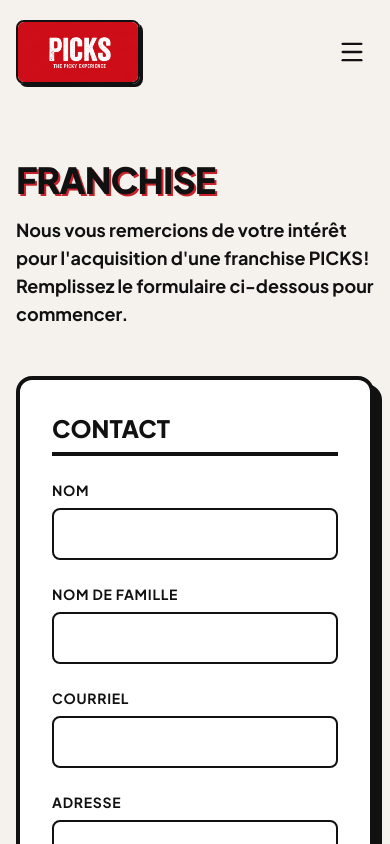
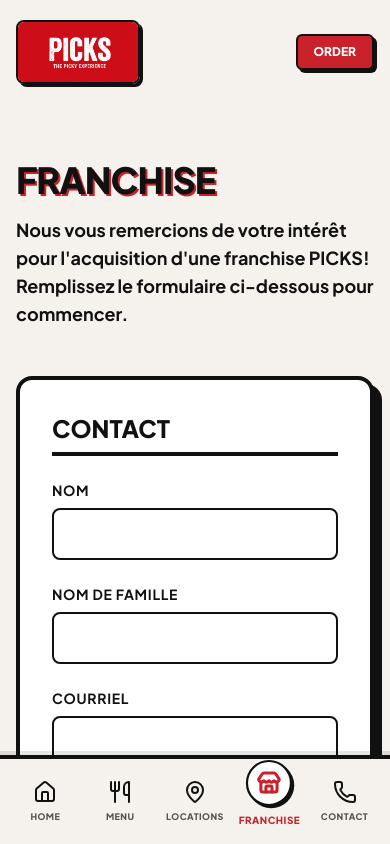
Before and after one commit to daa-ghost/picks, a React (Vite) app: page /#/franchise in a window 390 px wide. Shown: the top 844 px of the page. Built offline with nearby package versions, Linux system fonts and the light colour scheme.

Commit message:
feat: replace mobile dropdown with bottom tab bar

```diff
--- a/src/sections/Navigation.tsx
+++ b/src/sections/Navigation.tsx
@@ -1,5 +1,5 @@
 import { useEffect, useState } from "react";
-import { Menu, X } from "lucide-react";
+import { Home, Utensils, MapPin, Store, Phone } from "lucide-react";
 import { useNavigate, useLocation } from "react-router-dom";
 
 const navLinks = [
@@ -11,9 +11,16 @@
   { label: "Franchise", href: "/franchise" },
 ];
 
+const mobileNavLinks = [
+  { label: "Home", href: "/#home", icon: Home },
+  { label: "Menu", href: "/#menu", icon: Utensils },
+  { label: "Locations", href: "/#locations", icon: MapPin },
+  { label: "Franchise", href: "/franchise", icon: Store },
+  { label: "Contact", href: "/#contact", icon: Phone },
+];
+
 export default function Navigation() {
   const [scrolled, setScrolled] = useState(false);
-  const [mobileOpen, setMobileOpen] = useState(false);
   const navigate = useNavigate();
   const location = useLocation();
 
@@ -34,8 +41,6 @@
   }, [location]);
 
   const handleNavClick = (href: string) => {
-    setMobileOpen(false);
-
     if (href.startsWith("/#")) {
       const hash = href.replace("/", "");
       if (location.pathname === "/") {
@@ -50,6 +55,8 @@
   };
 
   return (
+    <>
+      {/* Top Header Navbar */}
       <nav
         className={`fixed top-0 left-0 right-0 z-50 transition-all duration-500 ${
           scrolled
@@ -84,42 +91,60 @@
           </div>
 
           {/* CTA */}
-        <div className="hidden md:block">
-          <button className="btn-primary text-sm py-3 px-6">
+          <div className="hidden md:block flex-shrink-0">
+            <button
+              onClick={() => handleNavClick("/#menu")}
+              className="btn-primary text-sm py-3 px-6"
+            >
               Order Now
             </button>
           </div>
 
-        {/* Mobile Toggle */}
+          {/* Mobile Order Button in Top Right */}
+          <div className="md:hidden flex-shrink-0">
              <button
-          className="md:hidden text-brand-charcoal p-2"
-          onClick={() => setMobileOpen(!mobileOpen)}
+              onClick={() => handleNavClick("/#menu")}
+              className="bg-brand-red text-white border-2 border-brand-charcoal shadow-[3px_3px_0px_#111111] font-black uppercase text-xs py-2 px-4 rounded-[6px] active:translate-y-1 active:translate-x-1 active:shadow-[1px_1px_0px_#111111] transition-all"
             >
-          {mobileOpen ? <X size={28} /> : <Menu size={28} />}
-        </button>
-      </div>
-
-      {/* Mobile Menu */}
-      <div
-        className={`md:hidden absolute top-full left-0 right-0 bg-brand-cream border-b-4 border-brand-charcoal transition-all duration-300 overflow-hidden ${
-          mobileOpen ? "max-h-96 opacity-100 border-b-4" : "max-h-0 opacity-0 border-b-0"
-        }`}
-      >
-        <div className="section-padding py-6 flex flex-col gap-4">
-          {navLinks.map((link) => (
-            <button
-               key={link.label}
-              onClick={() => handleNavClick(link.href)}
-              className="text-left text-lg font-black uppercase tracking-wider text-brand-charcoal hover:text-brand-red transition-colors"
-            >
-              {link.label}
-            </button>
-          ))}
-          <button className="btn-primary text-sm py-3 px-6 mt-4 w-full">
-            Order Now
+              Order
             </button>
           </div>
         </div>
       </nav>
+
+      {/* Bottom Mobile Tab Bar */}
+      <div className="md:hidden fixed bottom-0 left-0 right-0 z-[100] bg-brand-cream border-t-4 border-brand-charcoal shadow-[0px_-4px_0px_rgba(17,17,17,0.1)] pb-[env(safe-area-inset-bottom)]">
+        <div className="flex justify-around items-center px-2 py-3">
+          {mobileNavLinks.map((link) => {
+            const Icon = link.icon;
+            const linkHash = link.href.replace("/", "");
+            // Check if active based on path and hash
+            const isActive =
+              (location.pathname === "/" && location.hash === linkHash) ||
+              (location.pathname === link.href) ||
+              (location.pathname === "/" && linkHash === "#home" && !location.hash);
+
+            return (
+              <button
+                key={link.label}
+                onClick={() => handleNavClick(link.href)}
+                className={`flex flex-col items-center justify-center w-full gap-1.5 transition-all duration-300 ${
+                  isActive
+                    ? "text-brand-red scale-110 -translate-y-2"
+                    : "text-brand-charcoal hover:text-brand-red hover:-translate-y-1"
+                }`}
+              >
+                <div className={`relative ${isActive ? "bg-white p-2 rounded-full border-2 border-brand-charcoal shadow-[2px_2px_0px_#111111]" : ""}`}>
+                  <Icon size={isActive ? 22 : 24} strokeWidth={isActive ? 3 : 2} />
+                </div>
+                <span className={`text-[9px] font-black uppercase tracking-wider ${isActive ? "opacity-100" : "opacity-70"}`}>
+                  {link.label}
+                </span>
+              </button>
+            );
+          })}
+        </div>
+      </div>
+    </>
   );
 }
```
Lines whose indentation alone changed are shown as unchanged.
